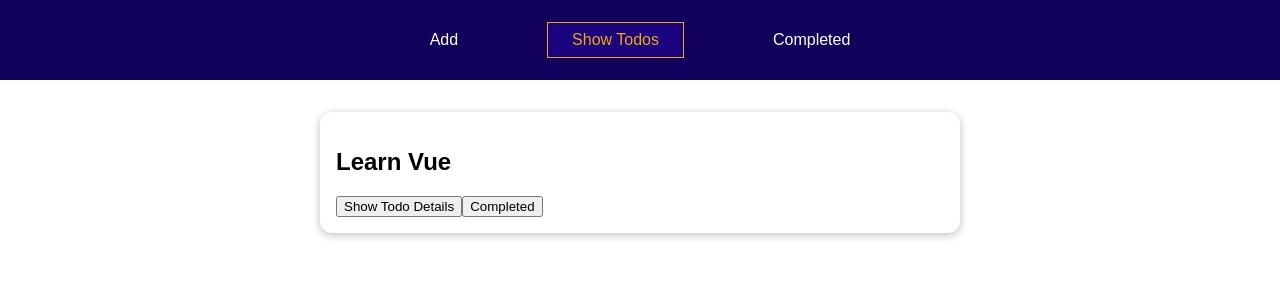
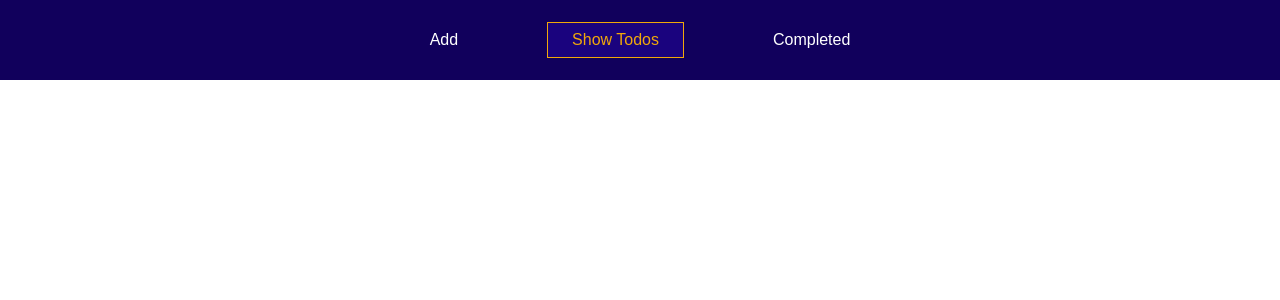
Before and after one commit to SharmaAkshay42/simple-todo-first, a Vue app: page /todos in a window 1280 px wide. Shown: the top 300 px of the page. Built offline with nearby package versions, Linux system fonts and the light colour scheme.

Commit message:
Fixed routing and other improvements.

```diff
--- a/src/App.vue
+++ b/src/App.vue
@@ -6,21 +6,24 @@
 </template>
 
 <script>
+import { computed } from "vue";
 import swal from "sweetalert";
+import TheNavigation from "./components/TheNavigation.vue";
 
 export default {
+  components: {
+    TheNavigation,
+  },
   data() {
     return {
-      todos: [
-        {id: "One", todoName: "Learn Vue", todoDetails: "Learn Vue by making a project", isCompleted: false },
-      ],
+      todo: {
+        id: "",
+        todoName: "",
+        todoDetails: "",
+        isCompleted: false,
+      },
+      todos: [],
       completedTodos: [],
-    };
-  },
-  provide() {
-    return {
-      todos: this.todos,
-      newTodo: this.addTodo,
     };
   },
   methods: {
@@ -45,14 +48,25 @@ export default {
       console.log("Inside toggleCompleted");
       // filter returns an array - so we get arrays of todos not completed.
       // And assign it to our todos array
-      this.completedTodos = this.todos.find((todo) => todo.id === id);
+      // this.completedTodos = this.todos.find((todo) => todo.id === id);
       this.todos = this.todos.find((todo) => todo.id !== id);
+      // this.completedTodo = this.todos.find((todo) => todo.id === id);
+      // this.completedTodo.isCompleted = true;
+      // console.log(this.todos);
       swal({
         title: "Congratulations!",
         text: "Task Completed",
         icon: "success",
       });
     },
+  },
+  provide() {
+    return {
+      todo: this.todo,
+      todos: computed(() => this.todos),
+      newTodo: this.addTodo,
+      completeTodo: this.toggleCompleted,
+    };
   },
 };
 </script>
--- a/src/components/NewTodo.vue
+++ b/src/components/NewTodo.vue
@@ -3,33 +3,20 @@
     <form @submit.prevent="addTodo">
       <div>
         <label>Todo</label>
-        <input type="text" v-model="todos.todoName" />
+        <input type="text" v-model="todo.todoName" />
       </div>
       <div>
         <label>Details</label>
-        <input type="text" v-model="todos.todoDetails" />
+        <input type="text" v-model="todo.todoDetails" />
       </div>
-      <div><button type="button" @click="newTodo(todos.todoName, todos.todoDetails)">Add Todo</button></div>
+      <div><button type="button" @click="newTodo(todo.todoName, todo.todoDetails)">Add Todo</button></div>
     </form>
   </the-card>
 </template>
 
 <script>
 export default {
-  inject: ["todos", "newTodo"],
+  inject: ["todo", "newTodo"],
   emits: ["new-todo"],
-  // data() {
-  //   return {
-  //     todoName: "",
-  //     todoDetails: "",
-  //   };
-  // },
-  // methods: {
-  //   newTodo() {
-  //     this.$emit("add-todo", this.todoName, this.todoDetails);
-  //     this.todoName = "";
-  //     this.todoDetails = "";
-  //   },
-  // },
 };
 </script>
--- a/src/components/TodoItem.vue
+++ b/src/components/TodoItem.vue
@@ -1,10 +1,10 @@
-<template>
+<template v-if="isCompleted">
     <li>
         <h2>{{ todoName }}</h2>
         <button @click="toggleTodoDetails">
             {{ todoDetailsVisible ? "Hide" : "Show" }} Todo Details
         </button>
-        <button @click="toggleCompleted">Completed</button>
+        <button @click="completeTodo(id)">Completed</button>
         <p v-if="todoDetailsVisible">
             {{ todoDetails }}
         </p>
@@ -12,8 +12,17 @@
 </template>
 
 <script>
+
 export default {
-    props: {
+    inject: ['completeTodo'],
+    emits: ['complete-todo'],
+    data() {
+        return {
+            todoDetailsVisible: false,
+        };
+    },
+    props:
+    {
         id: {
             type: String,
             required: true,
@@ -30,6 +39,11 @@ export default {
             type: Boolean,
             required: false,
             default: false,
+        },
+    },
+    methods: {
+        toggleTodoDetails() {
+            this.todoDetailsVisible = !this.todoDetailsVisible;
         },
     },
 }
--- a/src/components/TodoList.vue
+++ b/src/components/TodoList.vue
@@ -1,68 +1,30 @@
 <template>
   <ul>
-    <!-- <todo-list v-for="todo in todos" :key="todo.id" :id="todo.id" :todo-name="todo.todoName"
-          :todo-details="todo.todoDetails" :is-completed="todo.isCompleted" @todo-complete="toggleCompleted"></todo-list> -->
-    <todo-item
-      v-for="todo in todos" :key="todo.id" :id="todo.id" :todo-name="todo.todoName"
-            :todo-details="todo.todoDetails" :is-completed="todo.isCompleted" @toggle-complete="toggleCompleted"></todo-item>
+
+    <todo-item v-for="todo in todos"
+       :key="todo.id" :id="todo.id" :todo-name="todo.todoName"
+            :todo-details="todo.todoDetails" :is-completed="todo.isCompleted" @toggle-complete="toggleCompleted(todos.id)"></todo-item>
   </ul>
 </template>
 
 <script>
 import TodoItem from "./TodoItem.vue";
-import swal from "sweetalert";
 
 export default {
   components: {
     TodoItem,
   },
-  inject: ["todos"],
-  // props: {
-  //   id: {
-  //     type: String,
-  //     required: true,
-  //   },
-  //   todoName: {
-  //     type: String,
-  //     required: true,
-  //   },
-  //   todoDetails: {
-  //     type: String,
-  //     required: false,
-  //   },
-  //   isCompleted: {
-  //     type: Boolean,
-  //     required: false,
-  //     default: false,
-  //   },
-  // },
-
-  // data() {
-  //   return {
-  //     todoDetailsVisible: false,
-  //   };
-  // },
-
-  // methods: {
-  //   toggleTodoDetails() {
-  //     this.todoDetailsVisible = !this.todoDetailsVisible;
-  //   },
-  //   toggleCompleted() {
-  //     this.$emit("todo-complete", this.id);
-  //   },
-  // },
-  methods: {
-    toggleCompleted(id) {
-      console.log("Inside toggleCompleted");
-      // filter returns an array - so we get arrays of todos not completed.
-      // And assign it to our todos array
-      this.completedTodos = this.todos.find((todo) => todo.id === id);
-      this.todos = this.todos.find((todo) => todo.id !== id);
-      swal({
-        title: "Congratulations!",
-        text: "Task Completed",
-        icon: "success",
-      });
+  inject: ['todos'],
+  // watch: {
+  //   activeTodos() {
+  //     this.todos;
+  //   }
+  // }
+  computed: {
+    activeTodos() {
+      // console.log(this.todos);
+      return this.todos.filter((todo) => !todo.isComplete);
+      // this.todos = this.todos.filter((todo) => ! todo.isCom)
     },
   }
 };
--- a/src/main.js
+++ b/src/main.js
@@ -21,7 +21,7 @@ const router = createRouter({
 });
 
 const app = createApp(App);
-
+app.config.unwrapInjectedRef = true;
 // use Router on app
 app.use(router);
 
```
